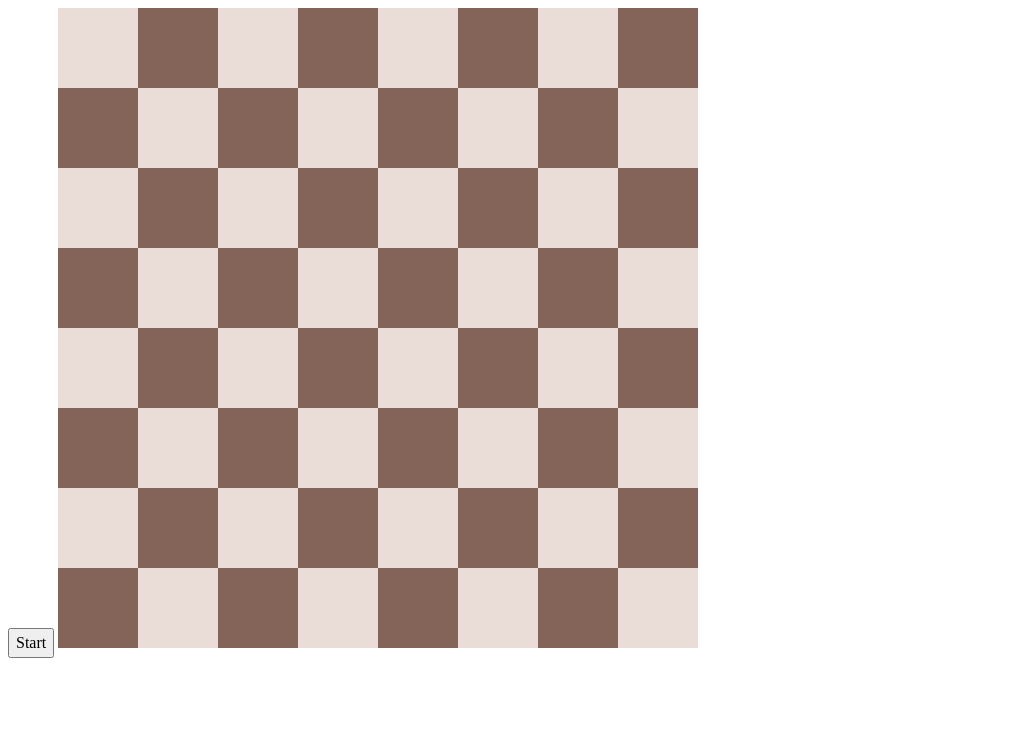
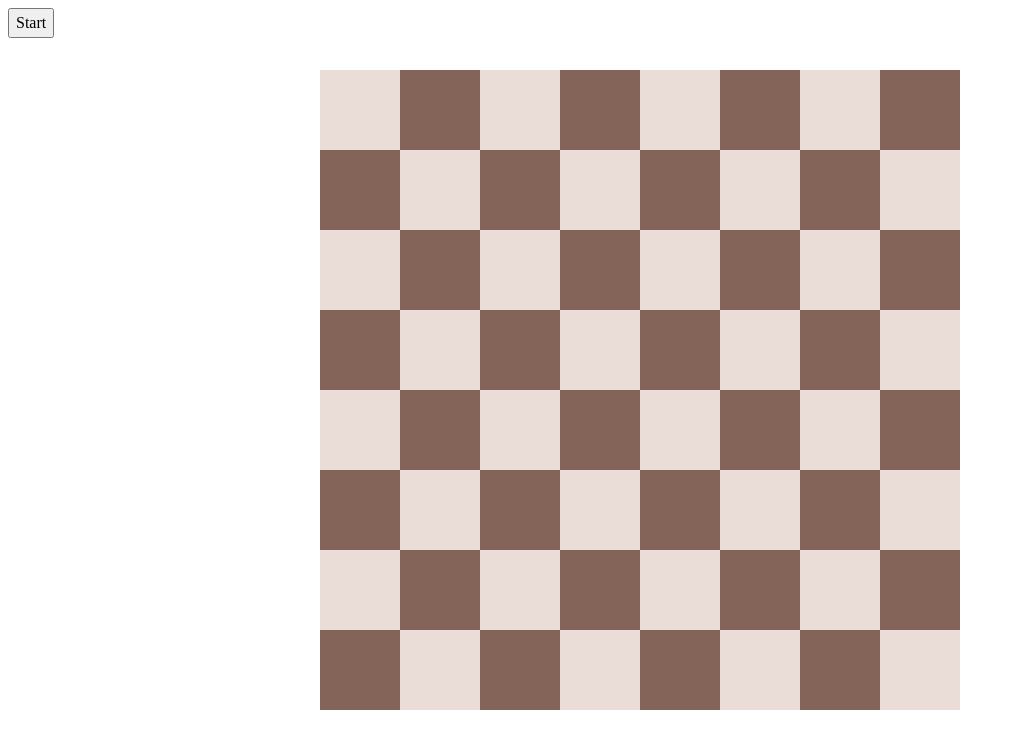
Before and after one commit to cp-alley/chess, a website with bundled scripts: page index.html in a window 1280 px wide. Shown: the whole page, without its empty margins (0-1015 px from the left). Built offline with nearby package versions, Linux system fonts and the light colour scheme.

Commit message:
Draw board without canvas

```diff
--- a/board.ts
+++ b/board.ts
@@ -1,44 +1,19 @@
-const SQUARE_SIZE = 80;
-const LIGHT_SQUARE_COLOR = "#eaddd7";
-const DARK_SQUARE_COLOR = "#846358";
-const PIECE_OFFSET = 3;
+const FILES = "abcdefgh";
 
-const board = document.getElementById("chessboard") as HTMLCanvasElement;
-const ctx = board.getContext("2d") as CanvasRenderingContext2D;
+const board = document.getElementById("chessboard") as HTMLDivElement;
+const startButton = document.getElementById("start-button") as HTMLButtonElement;
 
 const drawBoard = () => {
   for (let rank = 0; rank < 8; rank++) {
     for (let file = 0; file < 8; file++) {
       const isLightSquare = (rank + file) % 2 === 0;
-
-      ctx.fillStyle = isLightSquare ? LIGHT_SQUARE_COLOR : DARK_SQUARE_COLOR;
-      ctx.fillRect(
-        rank * SQUARE_SIZE,
-        file * SQUARE_SIZE,
-        SQUARE_SIZE,
-        SQUARE_SIZE
-      );
+      const square = `<div
+        id=${FILES[file]}${8 - rank}
+        class="square ${isLightSquare ? "light" : "dark"}"></div>`;
+      board.innerHTML += square;
     }
   }
 };
 
-const drawPieces = () => {
-  const bishop = new Image();
-  bishop.addEventListener("load", () => {
-    ctx.drawImage(
-      bishop,
-      4 * SQUARE_SIZE + PIECE_OFFSET,
-      0 * SQUARE_SIZE + 2 * PIECE_OFFSET,
-      SQUARE_SIZE - 2 * PIECE_OFFSET,
-      SQUARE_SIZE - 2 * PIECE_OFFSET);
-  });
-  bishop.src = "./assets/pieces/bB.svg";
-  // const bB = new Path2D("./assets/pieces/bB.svg");
-  // console.log(bB)
-  // ctx.stroke(bB);
-};
 
 window.addEventListener("load", drawBoard);
-
-const START_BUTTON = document.getElementById("start-button") as HTMLButtonElement;
-START_BUTTON.addEventListener("click", drawPieces);
--- a/chess.css
+++ b/chess.css
@@ -70,3 +70,23 @@ textarea:not([rows]) {
 :target {
   scroll-margin-block: 5ex;
 }
+
+#chessboard {
+  display: flex;
+  flex-wrap: wrap;
+  width: 40rem;
+  margin: 2rem auto;
+}
+
+.square {
+  height: 5rem;
+  width: 5rem;
+}
+
+.light {
+  background: #eaddd7;
+}
+
+.dark {
+  background: #846358;
+}
--- a/index.html
+++ b/index.html
@@ -8,7 +8,7 @@
 </head>
 <body>
   <button id="start-button">Start</button>
-  <canvas id="chessboard" height="640" width="640"></canvas>
+  <div id="chessboard"></div>
 
   <script src="./build/board.js"></script>
 </body>
```
